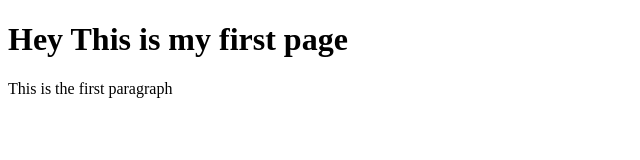
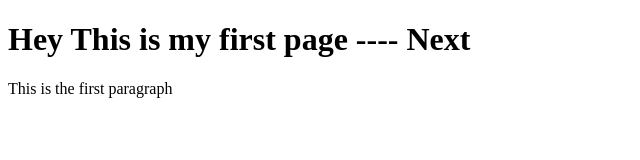
Before and after one commit to cr00za/uxbootcamp2019, a plain HTML site: page index.html in a window 1280 px wide. Shown: the whole page, without its empty margins (0-640 px from the left). Drawn offline with Linux system fonts and the light colour scheme.

Commit message:
Update index.html

```diff
--- a/index.html
+++ b/index.html
@@ -9,7 +9,7 @@
         </header>
 
         <Main>
-                <h1>Hey This is my first page</h1>
+                <h1>Hey This is my first page ---- Next</h1>
                 <p>This is the first paragraph</p>
         </Main>
 
```
